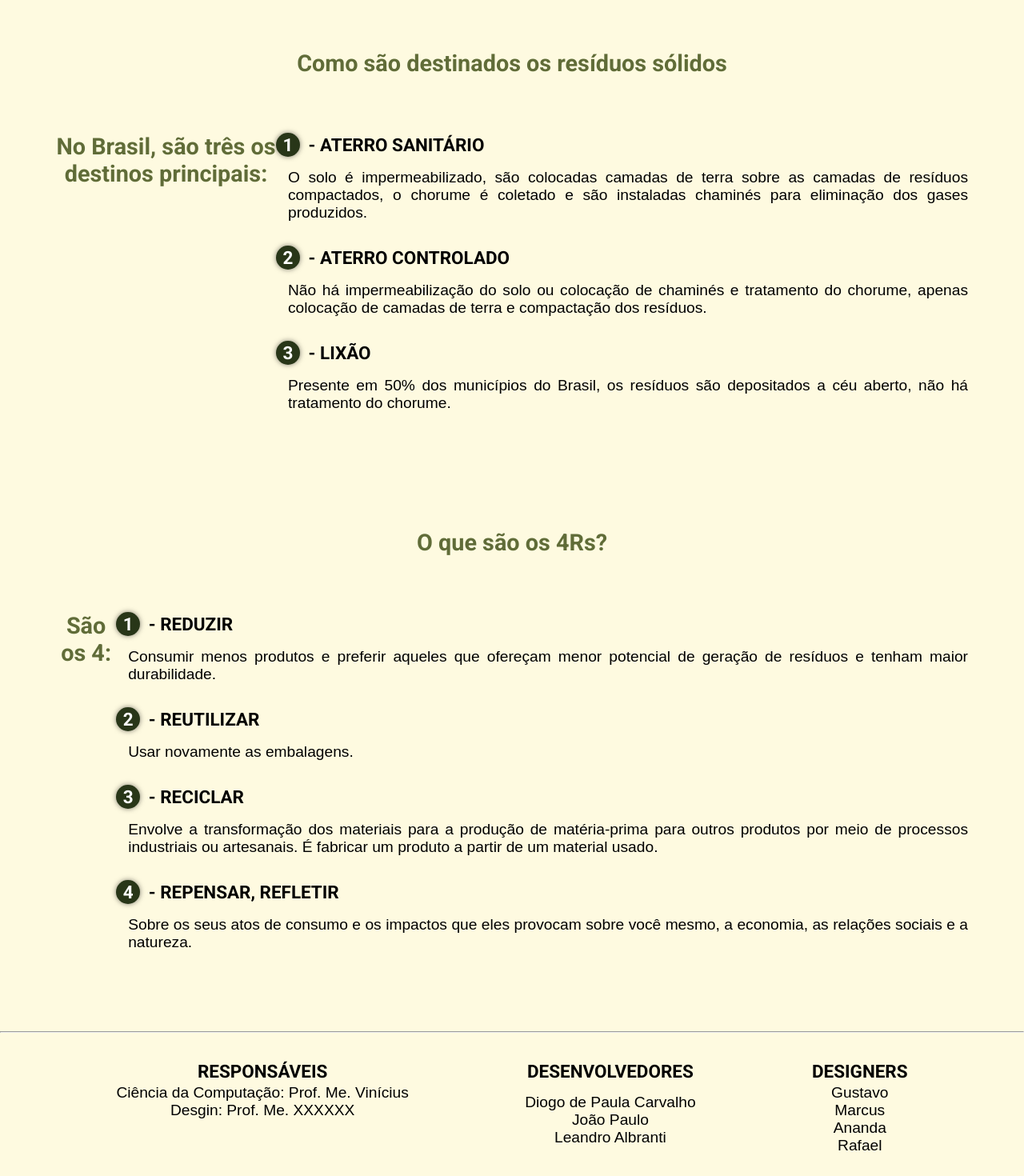
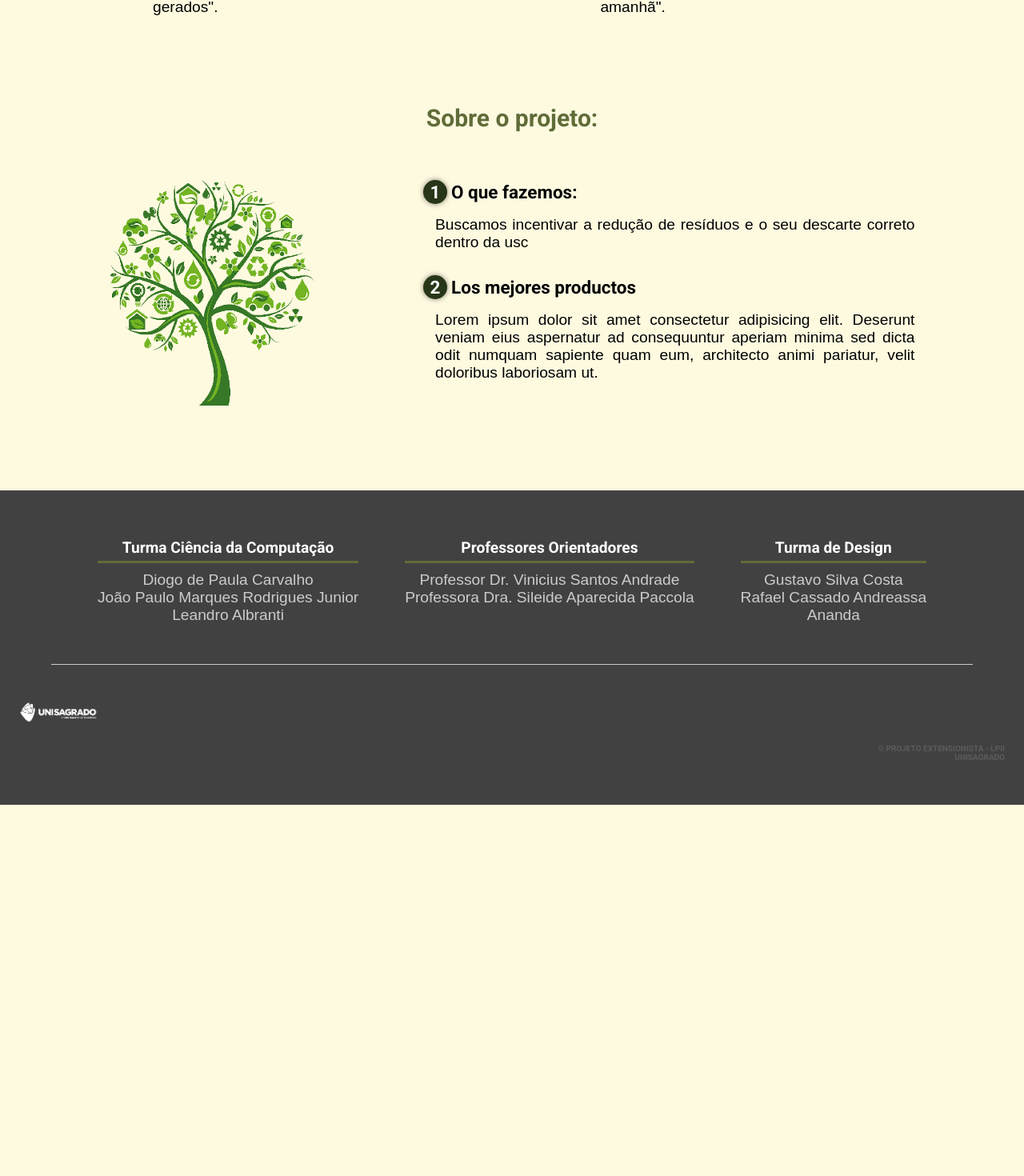
Before and after one commit to DioCarvalh0/frontendmaster, a React (Vite) app: page / in a window 1280 px wide. Shown: the part 755-2225 px from the top of the page at 80% size. After the commit the page ends 1761 px from the top, so only its background shows below. Built offline with nearby package versions, Linux system fonts and the light colour scheme.

Commit message:
commit 221122

```diff
--- a/src/App.tsx
+++ b/src/App.tsx
@@ -5,7 +5,6 @@ import Header from './assets/components/Header/header'
 import Indice from './assets/components/Indice/indice'
 import Creditos from './assets/components/creditos/creditos'
 import Residuos from './assets/components/residuos/residuos'
-import QuatroRs from './assets/components/quatroRs/quatroRs'
 
 function App() {
 
@@ -16,9 +15,8 @@ function App() {
     <main>
     <Indice/>
     <Residuos/>
-    <QuatroRs/>
+    </main>
     <Creditos/>
-    </main>
     </>
 
   )
--- a/src/assets/components/Header/header.tsx
+++ b/src/assets/components/Header/header.tsx
@@ -7,10 +7,12 @@ function Header(){
             <a href="/">REGER</a>
             <nav>
                 <ul className="menu">
-                    <li><a href="/">Sobre</a></li>
-                    <li><a href="/">Quem Somos</a></li>
-                    <li><a href="/">Onde Estamos</a></li>
-                    <li><a href="/">Dicas</a></li>
+                    <li><a href="#projeto">O Projeto</a></li>
+                    <li><a href="#oquefazemos">O Que Fazemos</a></li>
+                    <li><a href="#comofazemos">Como Fazemos</a></li>
+                    <li><a href="#crescemos">Crescemos</a></li>
+                    <li><a href="#ondeestamos">Onde Estamos</a></li>
+                    <li><a href="#dicas">Dicas</a></li>
                 </ul>
             </nav>
         </header>
--- a/src/assets/components/Indice/indice.tsx
+++ b/src/assets/components/Indice/indice.tsx
@@ -5,15 +5,18 @@ import dulce from '../img/dulce-removebg-preview.png'
 function Indice(){
     return(
         <body>
-            <h1>REGER</h1>
+            <h1>PROJETO REGER</h1>
             <section className='indice1'>
                 <div>
                     <h3 className='border'>
-                        O CONCEITO DE SUSTENTABILIDADE
+                        CONCEITO DE SUSTENTABILIDADE
                     </h3>
                     <p>
-                        Ações e atividades que visam atender as necessidades humanas atuais,
-                        sem comprometer o futuro das próximas gerações”. Vivemos um momento crítico com
+                        "Ações e atividades que visam atender as necessidades humanas atuais,
+                        sem comprometer o futuro das próximas gerações”.
+                    </p>
+                    <p>
+                        Vivemos um momento crítico com
                         relação à geração excessiva de resíduos. Cabe a você desenvolver ações sustentáveis que visam à redução
                         dos resíduos gerados. E também destinar de forma correta esses resíduos.
                     </p>
--- a/src/assets/components/creditos/creditos.css
+++ b/src/assets/components/creditos/creditos.css
@@ -1,56 +1,50 @@
+footer{
+    background: #414141;
+    padding: 60px 0 30px 0;
+    margin: auto;
+    overflow: hidden;
+  }
 
-.creditos{
+  .creditos{
+    display: flex;
+    width: 90%;
+    justify-content: space-evenly;
+    margin: auto;
+    padding-bottom: 50px;
+    border-bottom: 1px solid #ccc;
+  }
+
+  .equipes{
     text-align: center;
-    margin-top: 20px;
-}
-.creditos h3{
-    margin-bottom: 3px;
-}
+  }
 
-.credit{
-    margin-top: 15px;
-    display: flex;
-    flex-direction: row;
-    justify-content: space-evenly;
-    margin-bottom: 100px;
-}
+  .equipes h4{
+    color: #fff;
+    border-bottom: 3px solid #606C38;
+    padding-bottom: 5px;
+    margin-bottom: 10px;
+  }
 
-.dev h3{
-    margin-bottom: 15px;
-}
+  .equipes p{
+    color: #ccc;
+  }
 
-.resp{
+
+
+  .Logo{
     display: flex;
     flex-direction: column;
-    order: 0;
-    flex-grow: 0;
-}
+    margin: .5rem;
+    padding: 1rem;
+  }
+  .Logo .titulo-final{
+    opacity: .3;
+    text-align: right;
+    font-size: .625rem;
+    color: #9e9797;
+  }
+  .Logo .card img{
+    max-width: 100%;
+    height: 70px;
 
-.dev{
-    display: flex;
-    flex-direction: column;
-    order: 1;
-    flex-grow: 0;
-}
-
-.desi{
-    display: flex;
-    flex-direction: column;
-    order: 2;
-    flex-grow: 0;
-}
-
-.titulocred{
-    margin-top: 50px;
-    text-align: center;
-}
-
-hr{
-    margin-top: 50px;
-    border: none;
-    display: block;
-    border: 1px inset;
-    overflow: hidden;
-    margin-right: auto;
-    margin-left: auto;
-}
+  }
--- a/src/assets/components/creditos/creditos.tsx
+++ b/src/assets/components/creditos/creditos.tsx
@@ -1,38 +1,38 @@
 import './creditos.css'
-
+import Logo from '../img/logouni.png'
 
 function Creditos(){
     return(
         <>
-        <div className='background'>
-        <hr/>
-        <section className='credit'>
-            <div className='creditos'>
-                <ul className='resp'>
-                    <h3>RESPONSÁVEIS</h3>
-                    <li>Ciência da Computação: Prof. Me. Vinícius</li>
-                    <li>Desgin: Prof. Me. XXXXXX</li>
-                </ul>
+    <footer>
+    <div className='creditos'>
+        <div className='equipes'>
+                <h4>Turma Ciência da Computação</h4>
+                <p>Diogo de Paula Carvalho</p>
+                <p>João Paulo Marques Rodrigues Junior</p>
+                <p>Leandro Albranti</p>
             </div>
-            <div className='creditos'>
-                <ul className='dev'>
-                    <h3>DESENVOLVEDORES</h3>
-                    <li>Diogo de Paula Carvalho</li>
-                    <li>João Paulo</li>
-                    <li>Leandro Albranti</li>
-                </ul>
+            <div className="equipes">
+                <h4>Professores Orientadores</h4>
+                <p>Professor Dr. Vinicius Santos Andrade</p>
+                <p>Professora Dra. Sileide Aparecida Paccola</p>
             </div>
-            <div className='creditos'>
-                <ul className='desi'>
-                    <h3>DESIGNERS</h3>
-                    <li>Gustavo</li>
-                    <li>Marcus</li>
-                    <li>Ananda</li>
-                    <li>Rafael</li>
-                </ul>
+            <div className="equipes">
+                <h4>Turma de Design</h4>
+                <p>Gustavo Silva Costa</p>
+                <p>Rafael Cassado Andreassa</p>
+                <p>Ananda</p>
             </div>
-        </section>
         </div>
+        <li className="Logo">
+        <div className="card">
+          <img src={Logo}/>
+        </div>
+        <h2 className="titulo-final">&copy; PROJETO EXTENSIONISTA - LPII</h2>
+        <h2 className='titulo-final'>UNISAGRADO</h2>
+        </li>
+
+    </footer>
         </>
     )
 }
--- a/src/assets/components/quatroRs/quatroRs.css
+++ /dev/null
@@ -1,33 +0,0 @@
-.tituloQuatro, .subtituloQuatro{
-    text-align: center;
-    color: #606C38;
-}
-
-.indiceQuatro{
-    display: flex;
-    justify-content: space-evenly;
-    margin: 70px;
-}
-.indiceQuatro .conteudosQuatro{
-    width: 48%;
-}
-.indiceQuatro h3{
-    margin-bottom: 15px;
-}
-.indiceQuatro h3 span{
-    background: #283618;
-    color: #fff;
-    border-radius: 50%;
-    display: inline-block;
-    text-align: center;
-    width: 30px;
-    height: 30px;
-    padding: 2px;
-    box-shadow: 0 0 6px 0 rgba(0, 0, 0, .5);
-    margin-right: 5px;
-}
-.indiceQuatro p{
-    padding: 0px 0px 30px 15px;
-    font-weight: 300;
-    text-align: justify;
-}
--- a/src/assets/components/quatroRs/quatroRs.tsx
+++ /dev/null
@@ -1,46 +0,0 @@
-import './quatroRs.css'
-
-  function QuatroRs(){
-    return(
-        <>
-        <br /><br />
-        <div className='tituloQuatro'>
-            <h2>O que são os 4Rs?</h2>
-        </div>
-        <section className='indiceQuatro'>
-        <h2 className='subtituloQuatro'>São os 4: </h2>
-        <div className ='conteudoQuatro'>
-          <h3><span>1</span> - REDUZIR</h3>
-          <p>Consumir menos
-            produtos e preferir aqueles
-            que ofereçam menor
-            potencial de geração de
-            resíduos e tenham maior
-            durabilidade.</p>
-            <h3><span>2</span> - REUTILIZAR</h3>
-          <p>Usar novamente as embalagens.</p>
-            <h3><span>3</span> - RECICLAR</h3>
-          <p>Envolve a
-            transformação dos
-            materiais para a
-            produção de
-            matéria-prima para
-            outros produtos por meio
-            de processos industriais
-            ou artesanais. É fabricar
-            um produto a partir de
-            um material usado.</p>
-            <h3><span>4</span> - REPENSAR, REFLETIR</h3>
-          <p>Sobre os seus atos de
-            consumo e os impactos
-            que eles provocam sobre
-            você mesmo, a economia,
-            as relações sociais e a
-            natureza.</p>
-        </div>
-        </section>
-        </>
-    )
-}
-
-export default QuatroRs
--- a/src/assets/components/residuos/residuos.css
+++ b/src/assets/components/residuos/residuos.css
@@ -31,3 +31,48 @@
     font-weight: 300;
     text-align: justify;
 }
+
+main .quem_somos{
+    padding: 30px 0 60px 0;
+  }
+  .sobre_projeto{
+    display: flex;
+    justify-content: space-evenly;
+  }
+
+
+  .quem_somos .conteudo_textos{
+    width: 48%;
+  }
+  .quem_somos img{
+    width: 20%;
+  }
+  .conteudo_textos h3{
+    margin-bottom: 15px;
+  }
+
+  .conteudo_textos h3 span{
+    background: #283618;
+    color: #fff;
+    border-radius: 50%;
+    display: inline-block;
+    text-align: center;
+    width: 30px;
+    height: 30px;
+    padding: 2px;
+    box-shadow: 0 0 6px 0 rgba(0, 0, 0, .5);
+    margin-right: 5px;
+  }
+
+  .conteudo_textos p{
+    padding: 0px 0px 30px 15px;
+    font-weight: 300;
+    text-align: justify;
+  }
+  .titulo {
+    color: #606C38;
+    font-size: 30px;
+    text-align: center;
+    margin-bottom: 60px;
+    margin-top: 60px;
+  }
--- a/src/assets/components/residuos/residuos.tsx
+++ b/src/assets/components/residuos/residuos.tsx
@@ -1,39 +1,29 @@
 import './residuos.css'
+import Arvore from '../img/reciclearvore.png'
 
-function Residuos(){
+function Residuos(): JSX.Element{
     return(
         <>
+        <div className='main'>
+      <section id='projeto'></section>
+      <section className='quem_somos'>
+            <h2 className='titulo'>Sobre o projeto: </h2>
+            <div className='sobre_projeto'>
+
+                <img src={Arvore} alt=''/>
+
+                <div className='conteudo_textos'>
+                    <h3><span>1</span>O que fazemos: </h3>
+                    <p>Buscamos incentivar a redução de resíduos e o seu descarte correto dentro da usc</p>
+                    <h3><span>2</span>Los mejores productos</h3>
+                    <p>Lorem ipsum dolor sit amet consectetur adipisicing elit. Deserunt veniam eius aspernatur ad
+                        consequuntur aperiam minima sed dicta odit numquam sapiente quam eum, architecto animi pariatur,
+                        velit doloribus laboriosam ut.</p>
+                </div>
+            </div>
+        </section>
+        </div>
         <br /><br />
-        <div className='tituloResi'>
-            <h2>Como são destinados os resíduos sólidos</h2>
-        </div>
-        <section className='indiceResi'>
-        <h2 className='subtituloResi'>No Brasil, são três os destinos principais:</h2>
-        <div className ='conteudoResi'>
-          <h3><span>1</span> - ATERRO SANITÁRIO</h3>
-          <p>O solo é impermeabilizado,
-            são colocadas camadas de terra sobre as
-            camadas de resíduos compactados, o chorume é
-            coletado e são instaladas chaminés para
-            eliminação dos gases produzidos.</p>
-            <h3><span>2</span> - ATERRO CONTROLADO</h3>
-          <p>Não há impermeabilização
-            do solo ou colocação de
-            chaminés e tratamento do
-            chorume, apenas
-            colocação de camadas de
-            terra e compactação dos
-            resíduos.</p>
-            <h3><span>3</span> - LIXÃO</h3>
-          <p>Presente em 50%
-            dos municípios do Brasil,
-            os resíduos são
-            depositados a céu
-            aberto, não há
-            tratamento do chorume.</p>
-
-        </div>
-        </section>
         </>
     )
 }
```
Also changed, not shown: src/assets/components/img/logouni.png (added), src/assets/components/img/reciclearvore.png (added).
